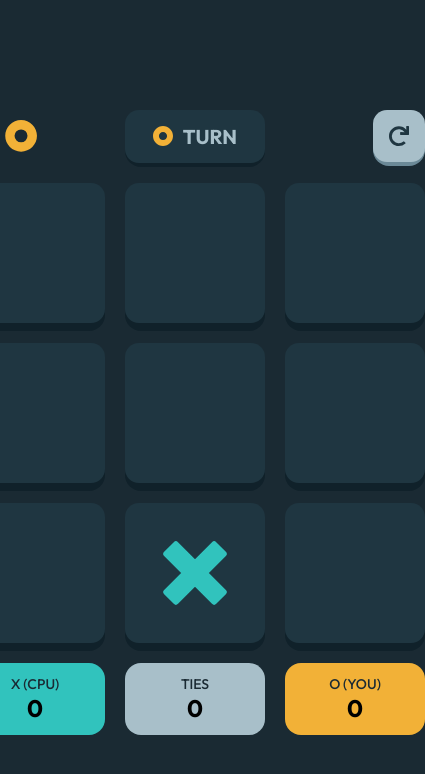
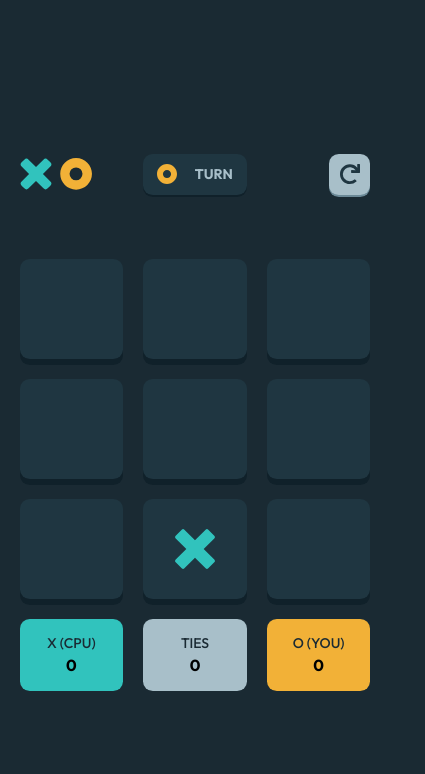
Before and after one commit to dhdbrud318/tic-tac-toe, a plain HTML site: page index.html in a window 390 px wide. Both pictures are taken after a click on the button "NEW GAME (VS CPU)". Shown: the whole page, 425 px wide, since content can reach past the window. Drawn offline with Linux system fonts and the light colour scheme.

Commit message:
add media query

```diff
--- a/styles.css
+++ b/styles.css
@@ -25,13 +25,21 @@
 body {
   background: var(--main-dark);
 
+  font-size: 0.875rem;
+  font-family: "Outfit", sans-serif;
+  text-transform: uppercase;
+
   min-height: 100vh;
   display: flex;
   justify-content: center;
   align-items: center;
-  font-size: 0.875rem;
-  font-family: "Outfit", sans-serif;
-  text-transform: uppercase;
+}
+
+main {
+  width: 100%;
+  display: flex;
+  justify-content: center;
+  align-items: center;
 }
 
 img {
@@ -271,14 +279,12 @@ input[type="radio"]:not(:checked) + label path {
 }
 
 .play-game__current-player {
-  width: 1.25rem;
+  max-width: 1.25rem;
   object-fit: contain;
 }
 
 .play-game__restart-btn {
-  height: 52px;
-  width: 52px;
-  padding: 0;
+  padding: 1rem;
   justify-self: right;
 }
 
@@ -319,6 +325,10 @@ input[type="radio"]:not(:checked) + label path {
   justify-content: center;
 }
 
+.play-game__score p {
+  margin-bottom: 0.25em;
+}
+
 /* overlay */
 .overlay {
   position: fixed;
@@ -353,8 +363,6 @@ input[type="radio"]:not(:checked) + label path {
 }
 
 .overlay__winner-icon {
-  width: 4rem;
-  object-fit: contain;
   margin-right: 1.5rem;
 }
 
@@ -371,3 +379,73 @@ input[type="radio"]:not(:checked) + label path {
 .invisible {
   display: none;
 }
+
+@media (max-width: 32.25em) {
+  .container {
+    max-width: 90%;
+  }
+
+  h1 {
+    font-size: 1.5rem;
+  }
+
+  h2 {
+    font-size: 1rem;
+  }
+
+  h3 {
+    font-size: 0.875rem;
+  }
+
+  .comp,
+  .play-game__score {
+    border-radius: 0.7em;
+  }
+
+  .comp::before {
+    bottom: calc(-0.4rem);
+    border-bottom-left-radius: 0.7em;
+    border-bottom-right-radius: 0.7em;
+  }
+
+  .comp--sm::before {
+    bottom: calc(-0.15rem);
+  }
+
+  .grid {
+    grid-template-columns: repeat(3, minmax(6.25rem, 1fr));
+  }
+
+  .play-game__board {
+    grid-template-rows: repeat(3, minmax(auto, 6.25rem));
+  }
+
+  .play-game__player-turn {
+    padding: 0.75em 1em;
+  }
+
+  .play-game__header {
+    margin-bottom: 4rem;
+    justify-self: first baseline;
+  }
+
+  .play-game__box img {
+    transform: scale(0.625);
+  }
+
+  .play-game__restart-btn {
+    padding: 0.75em;
+  }
+
+  .overlay__winner {
+    margin-bottom: 0.5rem;
+  }
+
+  .overlay__winner-icon {
+    margin-right: 0;
+  }
+
+  .overlay__winner-icon img {
+    transform: scale(0.46875);
+  }
+}
```
